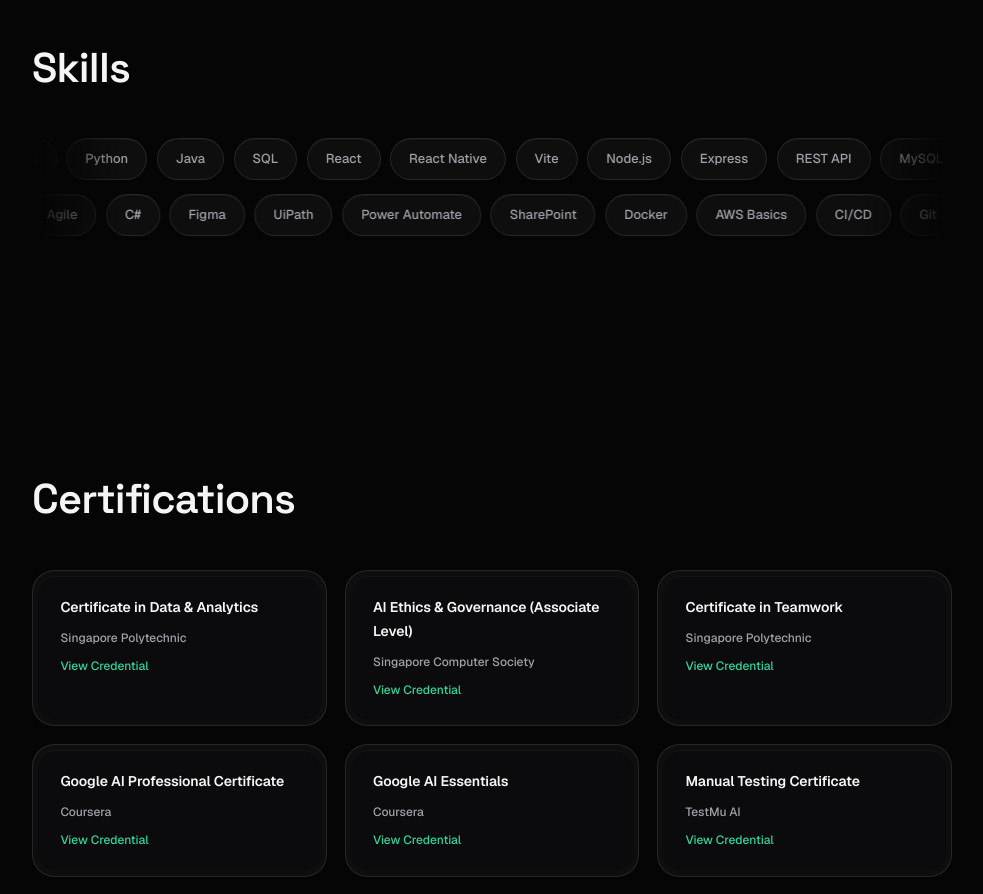
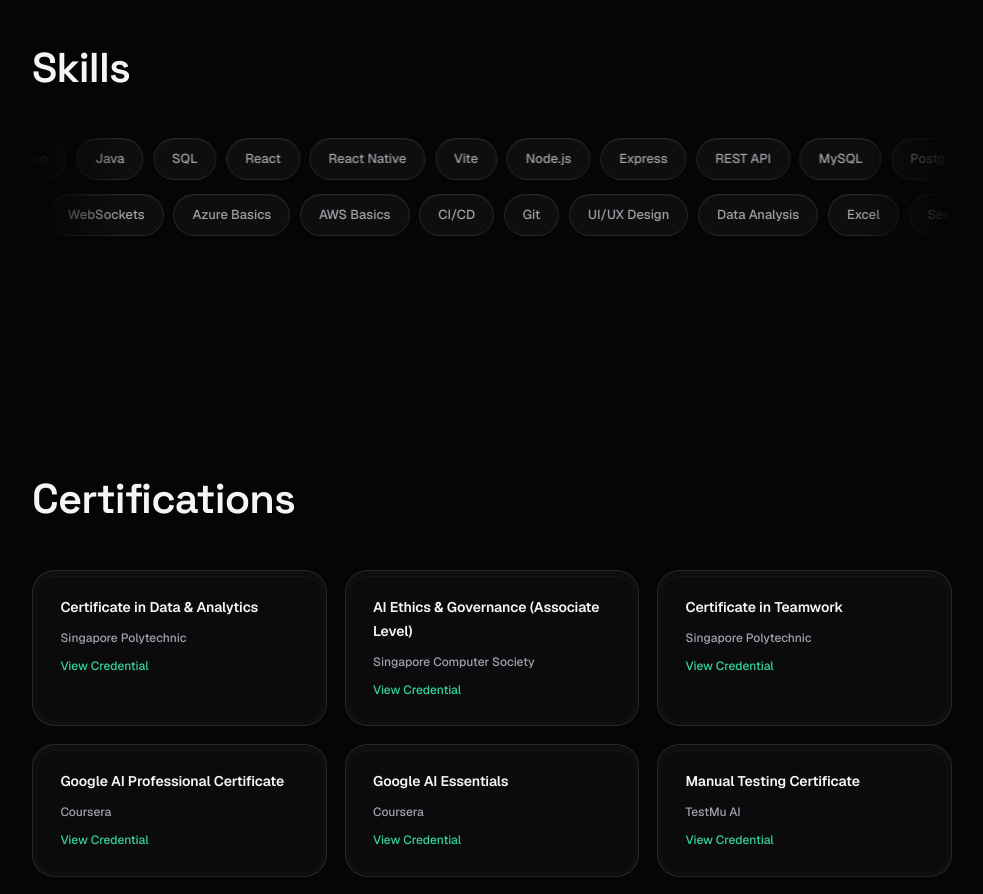
Before and after one commit to Htet-Myark/htet-portfolio-v2, a React (Vite) app: page / in a window 1280 px wide. Shown: the part 4300-5194 px from the top of the page, without its empty margins (148-1131 px from the left). Built offline with nearby package versions, Linux system fonts and the light colour scheme.

Commit message:
new skills added

```diff
--- a/src/components/Skills.jsx
+++ b/src/components/Skills.jsx
@@ -5,7 +5,7 @@
   'React', 'React Native', 'Vite', 'Node.js', 'Express', 'REST API',
   'MySQL', 'PostgreSQL', 'UiPath', 'Power Automate', 'SharePoint',
   'Docker', 'AWS Basics', 'CI/CD', 'Git',
-  'UI/UX Design', 'Data Analysis', 'Excel', 'Secure Coding', 'Agile', 'C#', 'Figma',
+  'UI/UX Design', 'Data Analysis', 'Excel', 'Secure Coding', 'Agile', 'C#', 'Figma','Selenium', 'Jira', 'Postman', 'MongoDB', 'Three.js', 'WebSockets', 'Azure Basics'
 ]
 
 const half = Math.ceil(skills.length / 2)
```
